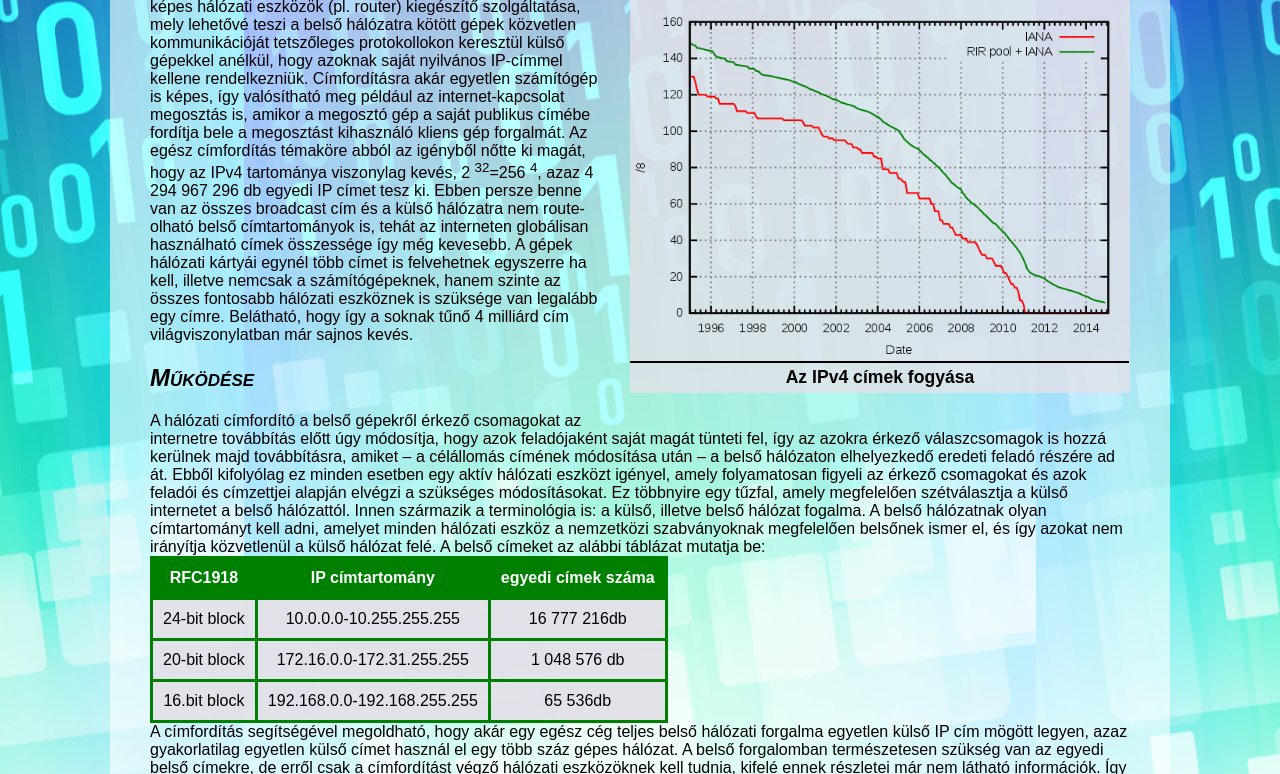
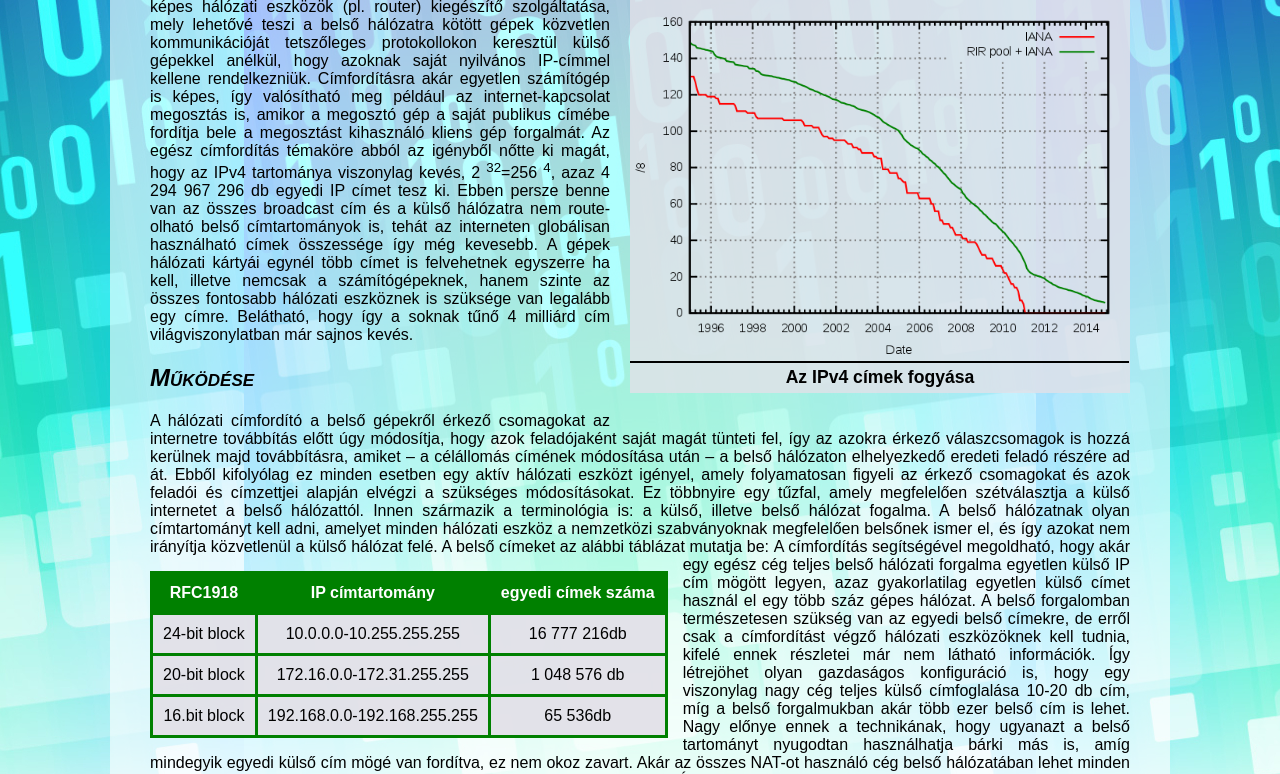
Before and after one commit to szemimilan/cimtartomany, a plain HTML site: page index.html in a window 1280 px wide. Shown: the part 178-952 px from the top of the page. Drawn offline with Linux system fonts and the light colour scheme.

Commit message:
16. feladat

```diff
--- a/styles.css
+++ b/styles.css
@@ -17,6 +17,8 @@ body {
   margin-bottom: 20px;
   padding: 40px;
   width: 980px;
+  text-align: justify;
+
 }
 
 .frame {
@@ -71,3 +73,10 @@ td, th{
   padding: 10px;
   text-align: center;
 }
+
+.frames{
+  float: left;
+  margin-right: 15px;
+  margin-top: 15px;
+  margin-bottom: 15px;
+}
```
Also changed, not shown: index.html (+1 -1 lines).
